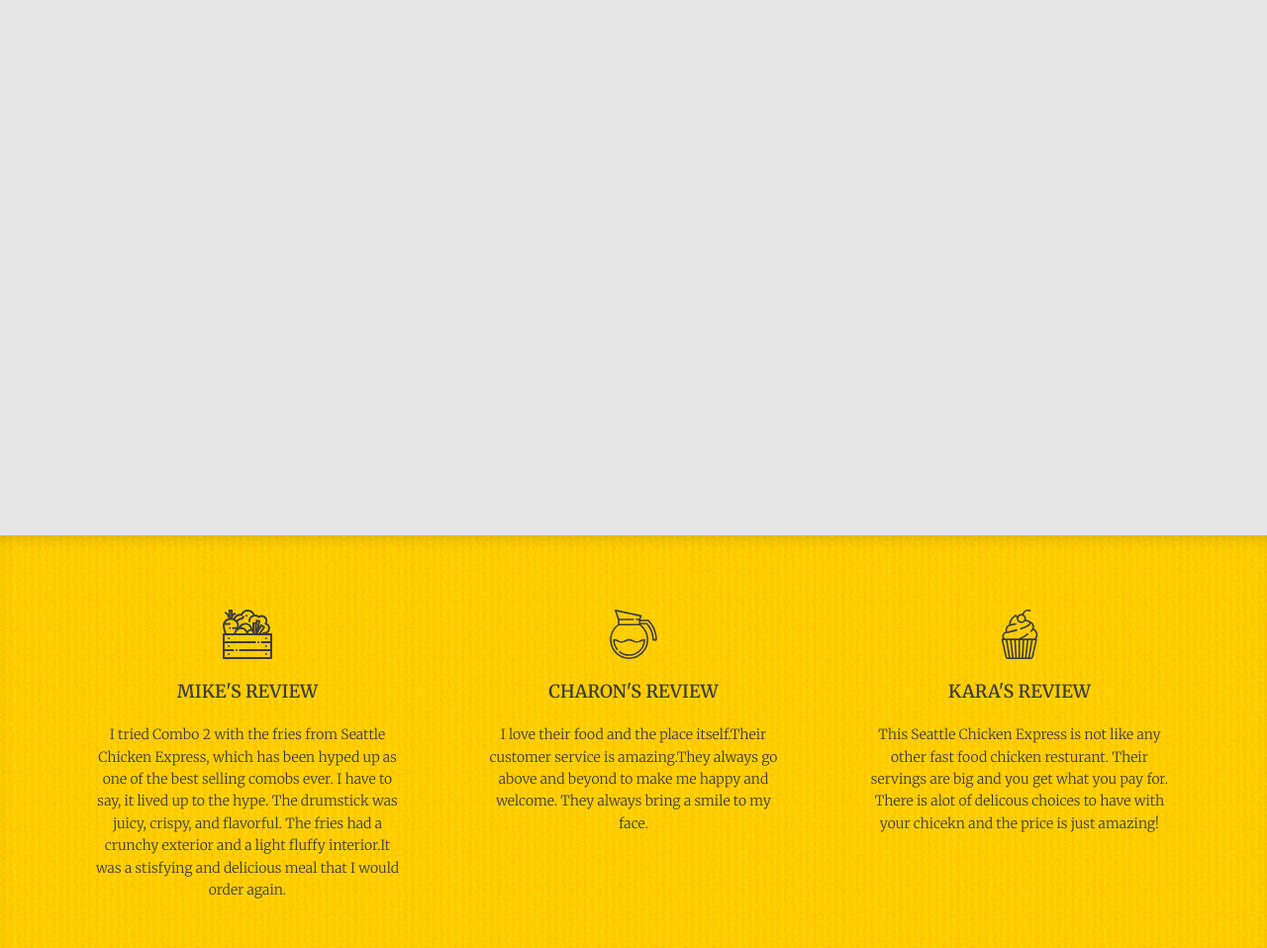
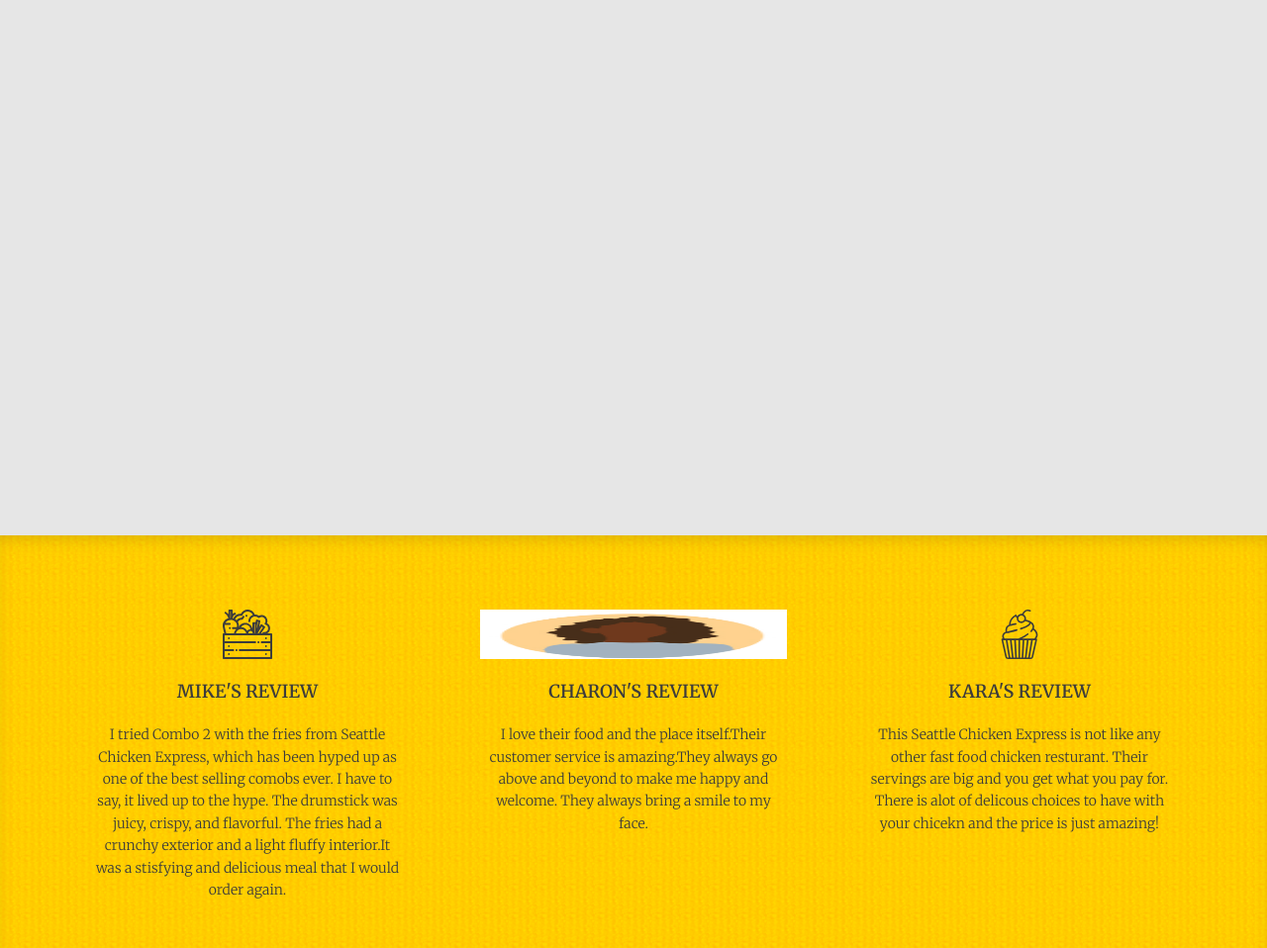
Before and after one commit to xsabilax/Seattle-Chicken-Express, a website: page index.html in a window 1280 px wide. Shown: the part 139-1097 px from the top of the page at 99% size. Drawn offline with nearby package versions, Linux system fonts and the light colour scheme.

Commit message:
Update index.html

```diff
--- a/index.html
+++ b/index.html
@@ -104,7 +104,7 @@
                     <p class="scroll-reveal" data-distance="0" data-duration="500">I tried Combo 2 with the fries from Seattle Chicken Express, which has been hyped up as one of the best selling comobs ever. I have to say, it lived up to the hype. The drumstick was juicy, crispy, and flavorful. The fries had a crunchy exterior and a light fluffy interior.It was a stisfying and delicious meal that I would order again. </p>
                 </div>
                 <div class="icon">
-                    <img class="scroll-reveal" data-origin="top" data-distance="20%" src="assets/icon-coffee.svg" />
+                    <img class="scroll-reveal" data-origin="top" data-distance="20%" src="assets/Screenshot 2023-05-09 164157.png" />
                     <h3 class="scroll-reveal" data-origin="top" data-distance="20%">Charon's Review</h3>
                     <p class="scroll-reveal" data-distance="0" data-duration="700"> I love their food and the place itself.Their customer service is amazing.They always go above and beyond to make me happy and welcome. They always bring a smile to my face.</p>
                 </div>
```
